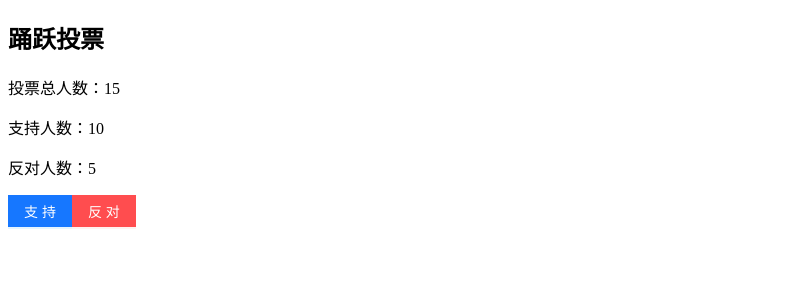
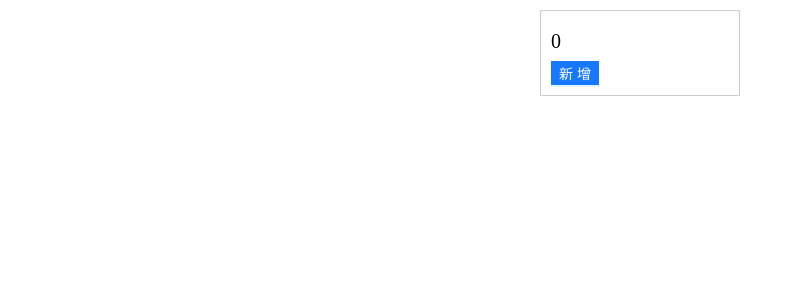
Before and after one commit to stevenliu986/react-demo, a React (Create React App) app: page / in a window 1280 px wide. Shown: the top 300 px of the page, without its empty margins (0-795 px from the left). Built offline with nearby package versions, Linux system fonts and the light colour scheme.

Commit message:
new file:   src/components/Demo2.jsx 	new file:   src/components/Demo3.jsx 	modified:   src/index.jsx

```diff
--- /dev/null
+++ b/src/components/Demo3.jsx
@@ -0,0 +1,46 @@
+import { Button } from "antd";
+import React, { useEffect, useState } from "react";
+import "./Demo1.scss";
+
+const Demo = () => {
+  let [num, setNum] = useState(0),
+    [x, setX] = useState(100);
+  const handleClick = () => {
+    setNum(num + 1);
+  };
+
+  useEffect(() => {
+    console.log("@1", num);
+  });
+
+  useEffect(() => {
+    console.log("@2", num);
+  }, []);
+
+  useEffect(() => {
+    console.log("@3", x);
+  }, [x]);
+
+  // 每次num的值改变都会执行
+  useEffect(() => {
+    console.log("@3", num);
+  }, [num]);
+
+  useEffect(() => {
+    return () => {
+      // 获取的是上一次的num的值
+      console.log("@4", num);
+    };
+  });
+
+  return (
+    <div className="demo">
+      <span className="num">{num}</span>
+      <Button type="primary" size="small" onClick={handleClick}>
+        新增
+      </Button>
+    </div>
+  );
+};
+
+export default Demo;
--- a/src/index.jsx
+++ b/src/index.jsx
@@ -2,11 +2,19 @@ import { ConfigProvider } from "antd";
 import zhCN from "antd/locale/zh_CN";
 import React from "react";
 import ReactDOM from "react-dom/client";
-import Vote from "./components/Vote";
+// import Vote from "./components/Vote";
+import Demo from "./components/Demo3";
 import "./index.scss";
-// import Demo1 from "./components/Demo1";
 
 const root = ReactDOM.createRoot(document.getElementById("root"));
+
+root.render(
+  <ConfigProvider locale={zhCN}>
+    <Demo />
+  </ConfigProvider>
+);
+
+/*
 
 root.render(
   <ConfigProvider locale={zhCN}>
@@ -14,7 +22,7 @@ root.render(
   </ConfigProvider>
 );
 
-/*
+
 import Task from "./components/Task";
 root.render(
   <ConfigProvider locale={zhCN}>
```
Also changed, not shown: src/components/Demo2.jsx (added, +28 -0 lines).
